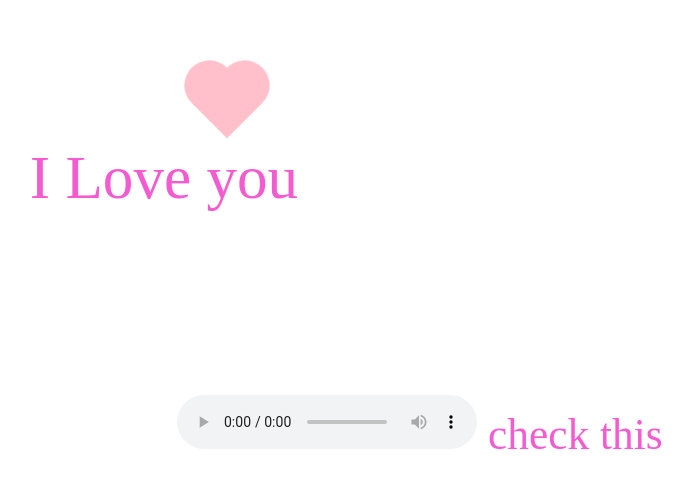
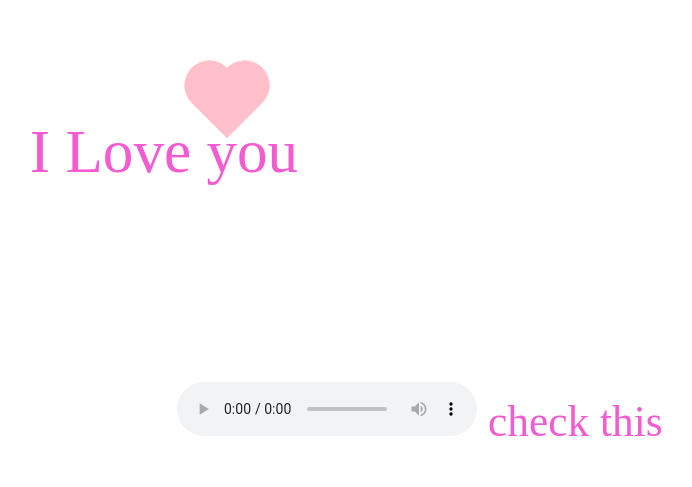
Before and after one commit to harryy55/ro2aaa, a plain HTML site: page index.html in a window 1280 px wide. Shown: the part 297-784 px from the top of the page, without its empty margins (413-1105 px from the left). Drawn offline with Linux system fonts and the light colour scheme.

Commit message:
Update index.html

```diff
--- a/index.html
+++ b/index.html
@@ -79,7 +79,7 @@
       color: rgb(245, 91, 209);
       position: absolute;
       margin: auto;
-      bottom: 24.36111111111111vw;
+      bottom: 26.36111111111111vw;
       right: 44.44444444444444vw;
       text-align: center;
       font-size: 4.7777777777777777vw;
@@ -95,7 +95,7 @@
 
     .link {
       position: absolute;
-      bottom: 3.4722222222222223vw;
+      bottom: 4.4722222222222223vw;
       right: 15.972222222222221vw;
       text-decoration: none;
       color: rgb(245, 91, 209);
```
